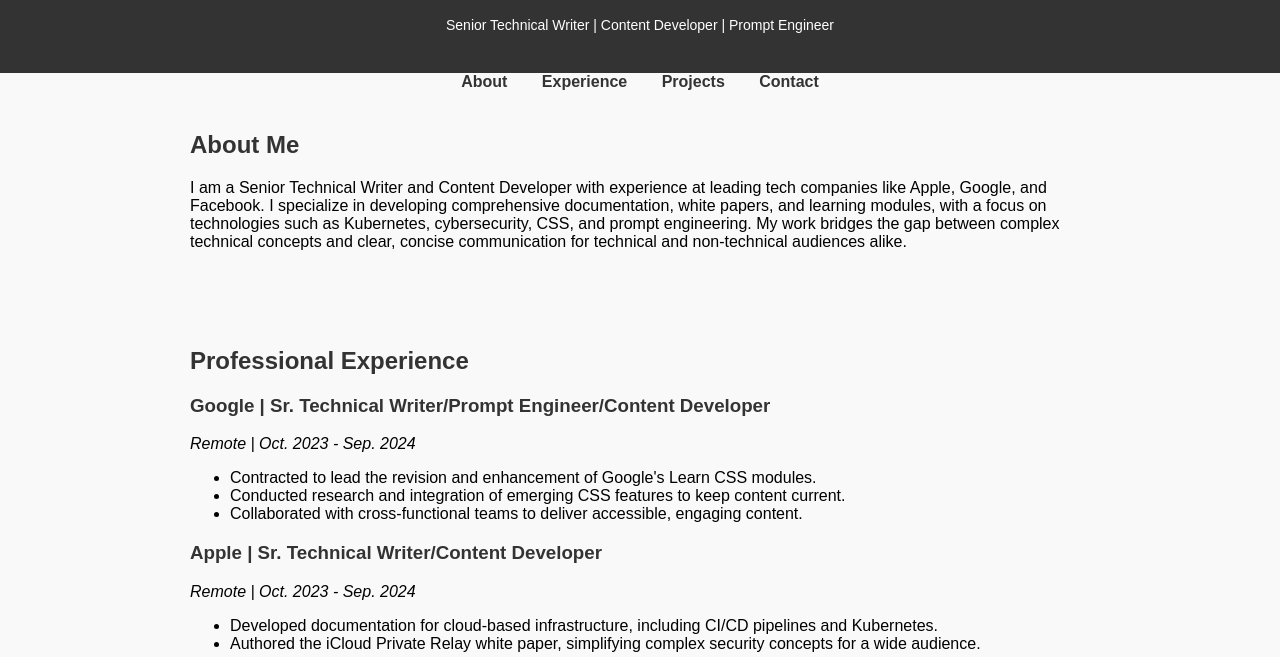
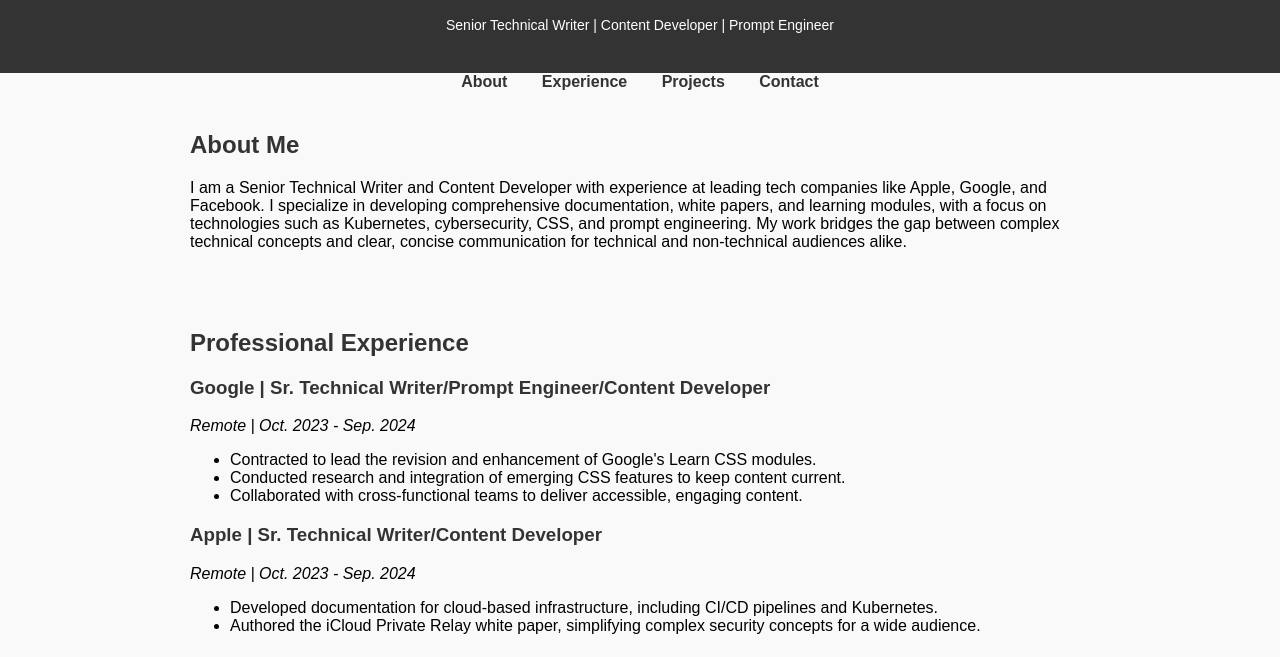
Before and after one commit to ibmgeek/portfolio, a plain HTML site: page index.html in a window 1280 px wide. Shown: the part 68-725 px from the top of the page. Drawn offline with Linux system fonts and the light colour scheme.

Commit message:
Update index.html

```diff
--- a/index.html
+++ b/index.html
@@ -40,7 +40,7 @@
             padding: 20px;
             max-width: 900px;
             margin: 0 auto;
-            margin-bottom: 20px;
+            margin-bottom: 2px;
         }
         h2 {
             color: #333;
```
